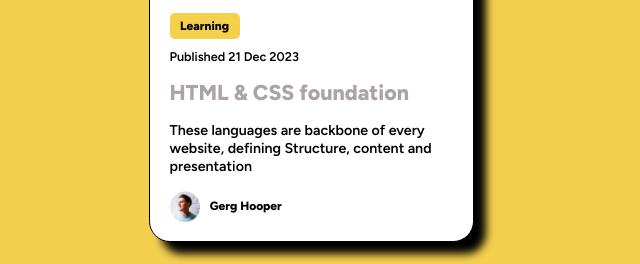
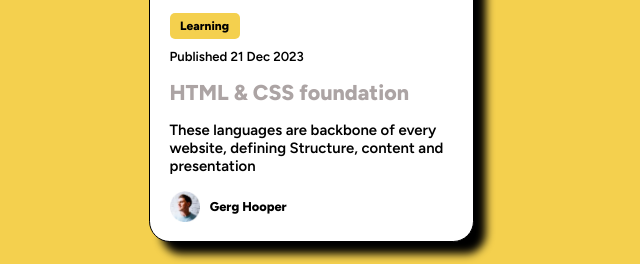
Before and after one commit to pavans5097/Frontend-mentor-03-blog, a plain HTML site: page index.html in a window 1280 px wide. In both pictures the pointer is over the item "Published 21 Dec 2023". Shown: the part 376-640 px from the top of the page, 329-969 px from the left. Drawn offline with Linux system fonts and the light colour scheme.

Commit message:
Update animation.css

```diff
--- a/styles/animation.css
+++ b/styles/animation.css
@@ -15,19 +15,23 @@
 }
 .wrapper:hover .imageinfo :nth-child(2){
     color: black;
-
+    font-size: 0.82rem;
 
 }
 .text h1:hover{
     color:hsl(48, 88%, 63%) ;
+    font-size: 22px;
 
 }
 .wrapper:hover .text p{
     color: black;
+    font-size: 0.93rem;
 }
 .wrapper:hover .avatar-name > img{
     filter: none;
+    width: 1.93;
 }
 .wrapper:hover .avatar-name span{
     color: black ;
+    font-size: 0.8rem;
 }
```
